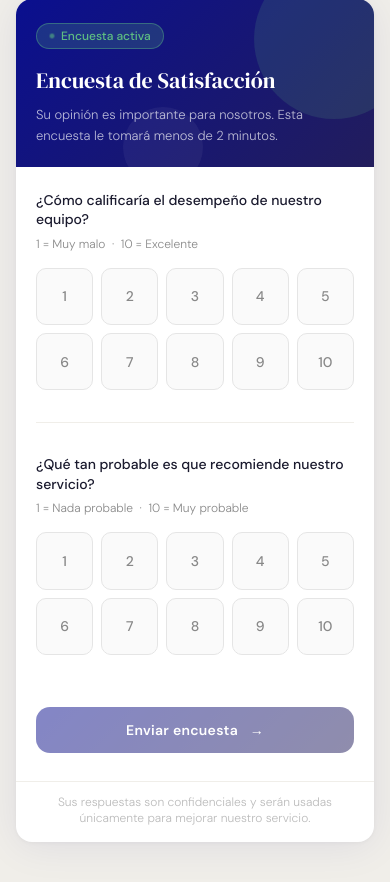
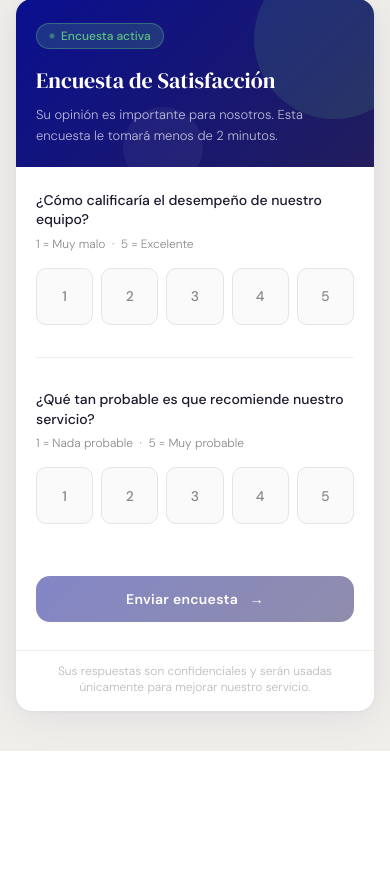
Before and after one commit to DiegoArmijos/Gestlog-stica-encuesta-de-satisfacci-n, a Flask app: page / in a window 390 px wide. Shown: the part 125-1007 px from the top of the page. After the commit the page ends 876 px from the top, so only its background shows below. Run offline with Flask 3, Linux system fonts and the light colour scheme.

Commit message:
feat: escala 1-5, responsive móvil

```diff
--- a/static/script.js
+++ b/static/script.js
@@ -1,39 +1,8 @@
-// ── Crear escalas PRIMERO para que existan los botones ──
+document.addEventListener("DOMContentLoaded", function () {
+
+    // ── Crear escalas ──
     crearEscala("escala1", "valor1", "wrapper-comentario1");
     crearEscala("escala2", "valor2", "wrapper-comentario2");
-
-function crearEscala(idEscala, idInput, idWrapper) {
-    const contenedor = document.getElementById(idEscala);
-
-    for (let i = 1; i <= 10; i++) {
-        const btn = document.createElement("button");
-        btn.innerHTML = `<span>${i}</span>`;
-        btn.type = "button";
-
-        btn.onclick = function () {
-            document.getElementById(idInput).value = i;
-
-            contenedor.querySelectorAll("button")
-                      .forEach(b => b.classList.remove("seleccionado"));
-            btn.classList.add("seleccionado");
-
-            const wrapper = document.getElementById(idWrapper);
-
-            if (i <= 8) {
-                wrapper.style.display = "block";
-                wrapper.querySelector("textarea").required = true;
-            } else {
-                wrapper.style.display = "none";
-                wrapper.querySelector("textarea").required = false;
-                wrapper.querySelector("textarea").value = "";
-            }
-
-            verificarBoton();
-        };
-
-        contenedor.appendChild(btn);
-    }
-}
 
     // ── Botón enviar desactivado hasta responder todo ──
     const btnSubmit = document.querySelector(".btn-submit");
@@ -43,10 +12,9 @@ btnSubmit.style.cursor  = "not-allowed";
     function verificarBoton() {
         const val1 = document.getElementById("valor1").value;
         const val2 = document.getElementById("valor2").value;
-
         const listo = val1 && val2;
-    btnSubmit.style.opacity = listo ? "1"           : "0.5";
-    btnSubmit.style.cursor  = listo ? "pointer"     : "not-allowed";
+        btnSubmit.style.opacity = listo ? "1"       : "0.5";
+        btnSubmit.style.cursor  = listo ? "pointer" : "not-allowed";
     }
 
     // ── Validación al enviar ──
@@ -56,7 +24,6 @@ document.querySelector("form").addEventListener("submit", function (e) {
 
         if (!val1 || !val2) {
             e.preventDefault();
-
             if (!val1) resaltarEscala("escala1");
             if (!val2) resaltarEscala("escala2");
 
@@ -71,3 +38,40 @@ function resaltarEscala(idEscala) {
         contenedor.classList.add("escala-error");
         setTimeout(() => contenedor.classList.remove("escala-error"), 1500);
     }
+
+    function crearEscala(idEscala, idInput, idWrapper) {
+        const contenedor = document.getElementById(idEscala);
+        if (!contenedor) return;
+
+        for (let i = 1; i <= 5; i++) {
+            const btn = document.createElement("button");
+            btn.type = "button";
+            btn.innerHTML = "<span>" + i + "</span>";
+
+            btn.addEventListener("click", function () {
+                document.getElementById(idInput).value = i;
+
+                contenedor.querySelectorAll("button")
+                          .forEach(function(b) { b.classList.remove("seleccionado"); });
+                btn.classList.add("seleccionado");
+
+                const wrapper = document.getElementById(idWrapper);
+                const textarea = wrapper.querySelector("textarea");
+
+                if (i <= 3) {
+                    wrapper.style.display = "block";
+                    textarea.required = true;
+                } else {
+                    wrapper.style.display = "none";
+                    textarea.required = false;
+                    textarea.value = "";
+                }
+
+                verificarBoton();
+            });
+
+            contenedor.appendChild(btn);
+        }
+    }
+
+});
--- a/templates/index.html
+++ b/templates/index.html
@@ -34,7 +34,7 @@
 
                 <div class="pregunta">
                     <p class="pregunta-label">¿Cómo calificaría el desempeño de nuestro equipo?</p>
-                    <p class="pregunta-hint">1 = Muy malo &nbsp;·&nbsp; 10 = Excelente</p>
+                    <p class="pregunta-hint">1 = Muy malo &nbsp;·&nbsp; 5 = Excelente</p>
                     <div class="escala" id="escala1"></div>
                     <div class="textarea-wrapper" id="wrapper-comentario1">
                         <label>Cuéntenos qué podríamos mejorar</label>
@@ -47,7 +47,7 @@
 
                 <div class="pregunta">
                     <p class="pregunta-label">¿Qué tan probable es que recomiende nuestro servicio?</p>
-                    <p class="pregunta-hint">1 = Nada probable &nbsp;·&nbsp; 10 = Muy probable</p>
+                    <p class="pregunta-hint">1 = Nada probable &nbsp;·&nbsp; 5 = Muy probable</p>
                     <div class="escala" id="escala2"></div>
                     <div class="textarea-wrapper" id="wrapper-comentario2">
                         <label>¿Qué razón le impediría recomendarnos?</label>
```
Lines whose indentation alone changed are shown as unchanged.
